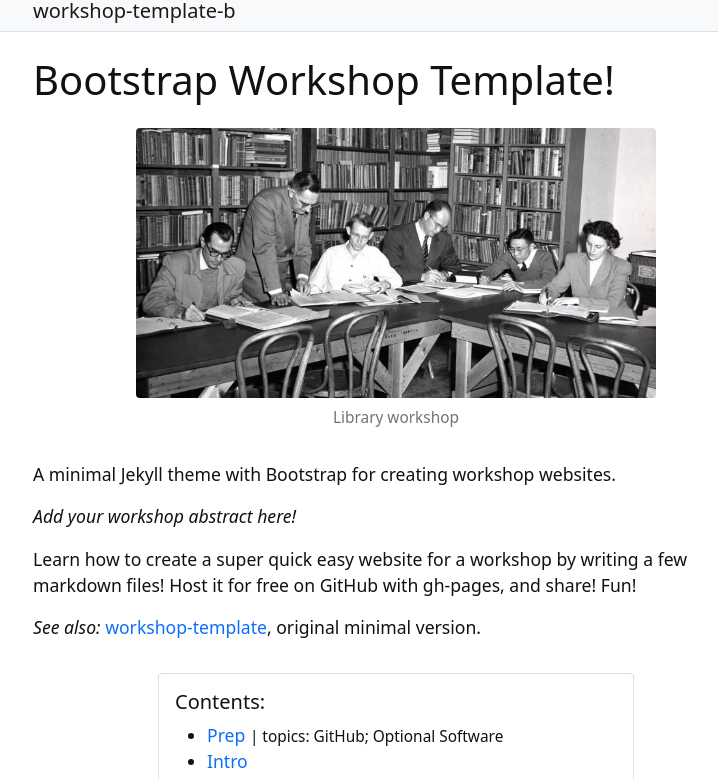
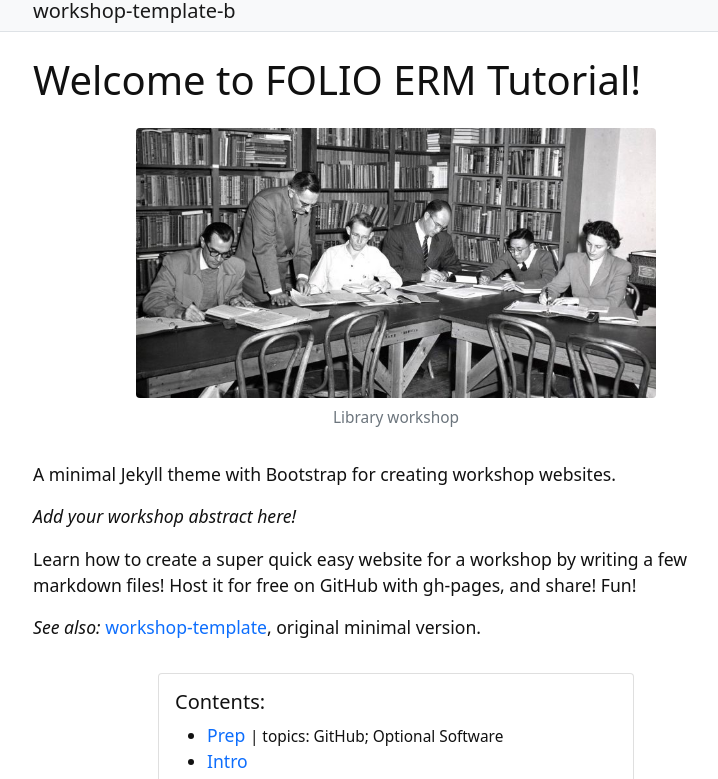
Before and after one commit to masamifolio/FOLIO-ERM, a Jekyll site: the page built from index.md, in a window 1280 px wide and 900 px high, cut to the strip 121-900 px from the top of the window. Shown: the whole strip, without its empty margins (244-962 px from the left). Built offline with Jekyll 4.4.1, drawn with Linux system fonts in a browser that asks for light colours.

Commit message:
Update index.md

```diff
--- a/index.md
+++ b/index.md
@@ -3,8 +3,7 @@ title: Home
 layout: default
 ---
 
-# Bootstrap Workshop Template!
-
+# Welcome to FOLIO ERM Tutorial!
 {% include figure.html img="uidaho-workshop.jpg" alt="intro image here" caption="Library workshop" width="75%" %}
 
 A minimal Jekyll theme with Bootstrap for creating workshop websites.
```
